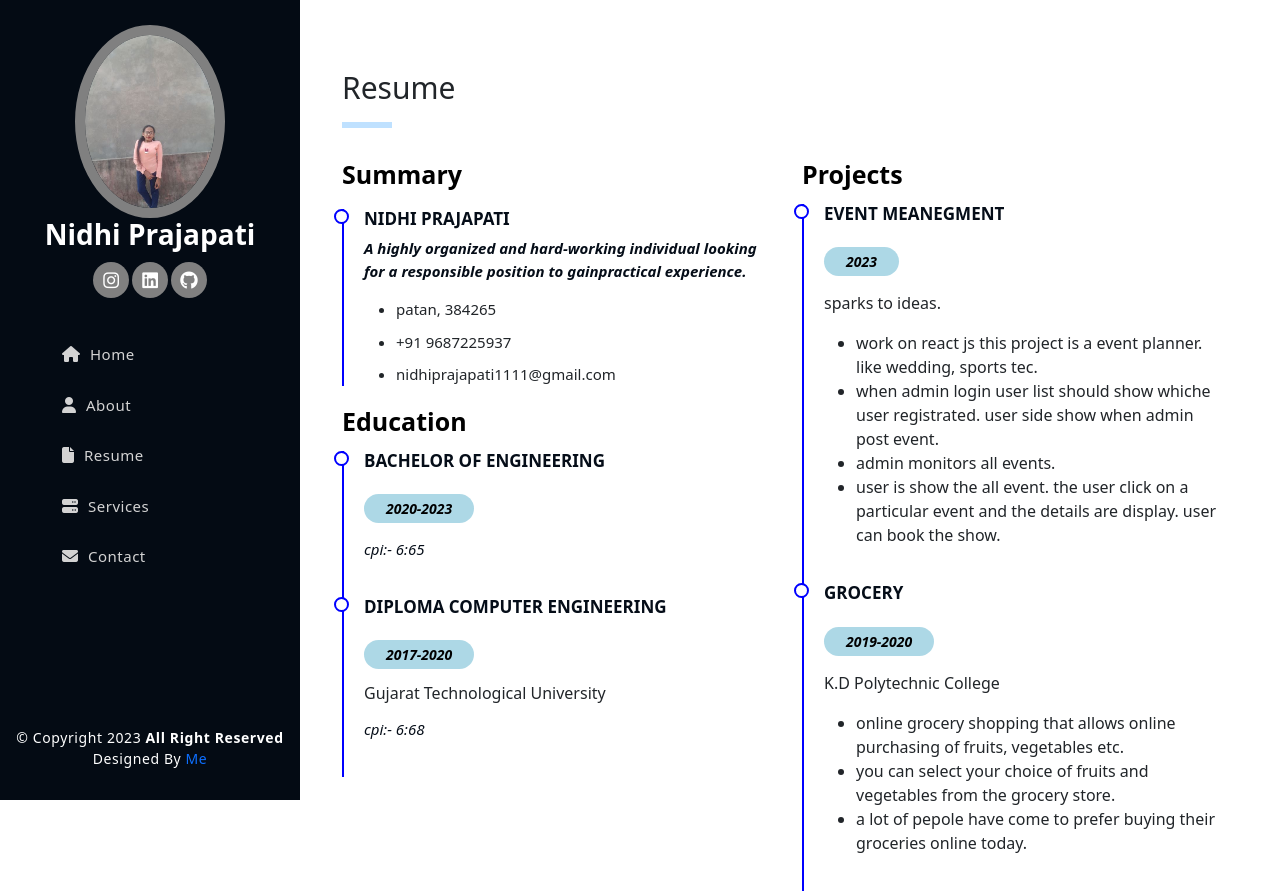
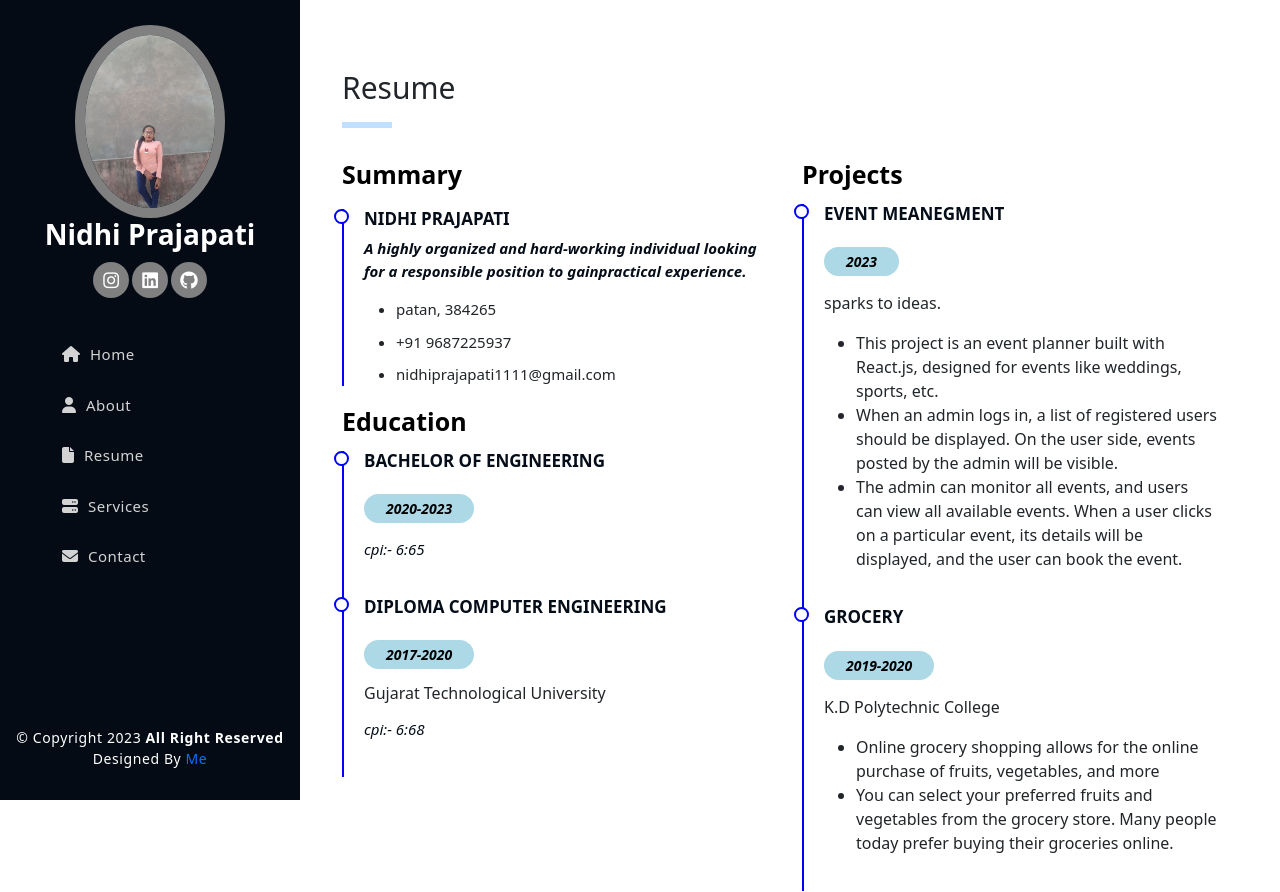
Before and after one commit to nidhiprajapati11/my-portfolio, a React (Create React App) app: page /resume in a window 1280 px wide. Shown: the top 892 px of the page. Built offline with nearby package versions, Linux system fonts and the light colour scheme.

Commit message:
change project data

```diff
--- a/src/component/menu/Resume.jsx
+++ b/src/component/menu/Resume.jsx
@@ -56,10 +56,10 @@ function Resume() {
                 <p>sparks to ideas.</p>
 
                 <ul>
-                  <li>work on react js this project is a event planner. like wedding, sports tec.</li>
-                  <li>when admin login user list should show whiche user registrated. user side show when admin post event.</li>
-                  <li>admin monitors all events.</li>
-                  <li>user is show the all event. the user click on a particular event and the details are display. user can book the show.</li>
+                  <li>This project is an event planner built with React.js, designed for events like weddings, sports, etc.</li>
+                  <li>When an admin logs in, a list of registered users should be displayed. On the user side, events posted by the admin will be visible.</li>
+                  <li>The admin can monitor all events, and users can view all available events. When a user clicks on a particular event, its details will be displayed, and the user can book the event.</li>
+                  {/* <li>user is show the all event. the user click on a particular event and the details are display. user can book the show.</li> */}
                 </ul>
               </div>
 
@@ -69,9 +69,9 @@ function Resume() {
                 <p>K.D Polytechnic College</p>
 
                 <ul>
-                  <li>online grocery shopping that allows online purchasing of fruits, vegetables etc.</li>
-                  <li>you can select your choice of  fruits and vegetables from the grocery store.</li>
-                  <li>a lot of pepole have come to prefer buying their groceries online today. </li>
+                  <li>Online grocery shopping allows for the online purchase of fruits, vegetables, and more</li>
+                  <li>You can select your preferred fruits and vegetables from the grocery store. Many people today prefer buying their groceries online.</li>
+                  {/* <li>a lot of pepole have come to prefer buying their groceries online today. </li> */}
                 </ul>
               </div>
             </div>
```
